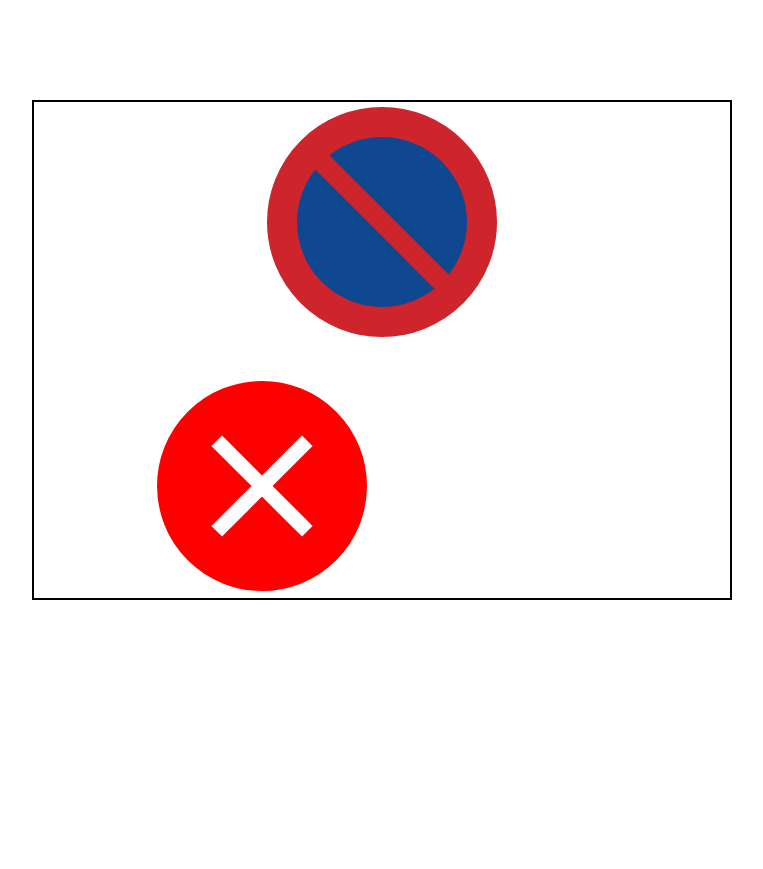
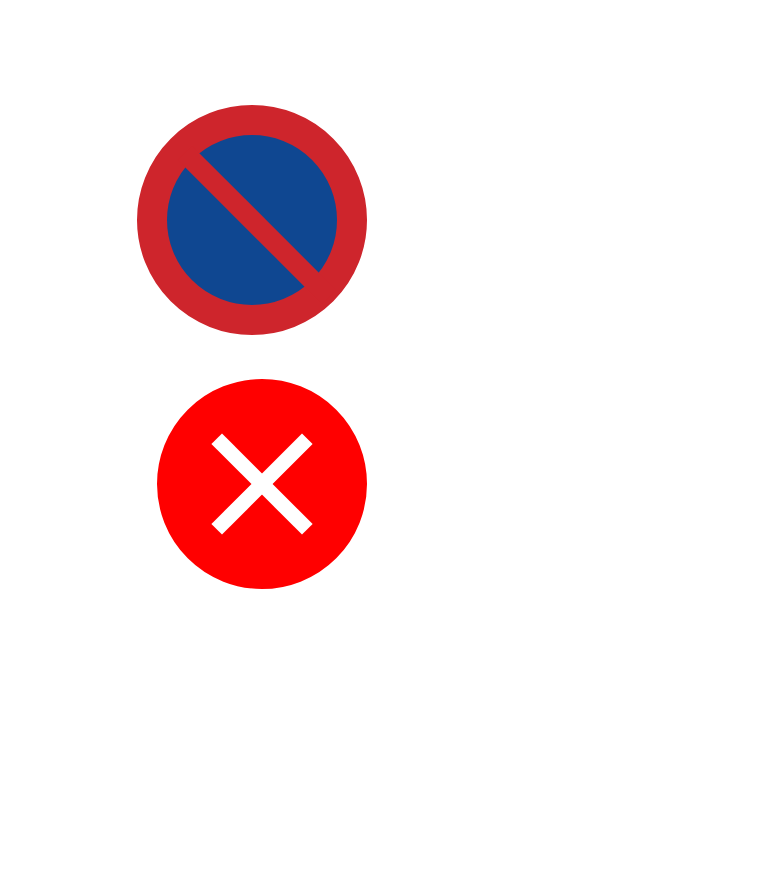
Before and after one commit to NabeelMansour/project_6, a plain HTML site: page index.html in a window 1280 px wide. Shown: the whole page, without its empty margins (258-1021 px from the left). Drawn offline with Linux system fonts and the light colour scheme.

Commit message:
Update style.css

```diff
--- a/style.css
+++ b/style.css
@@ -5,17 +5,16 @@
 }
 
 body {
+  max-width: 1170px;
   width: 100vw;
   height: 100vh;
   margin: 0 auto;
 }
 
 .svg-container {
-  text-align: center;
   margin: 100px auto;
-  max-width: 700px;
+  max-width: 500px;
   height: 500px;
-  border: 2px solid ;
   width: 100%;
 }
 
```
